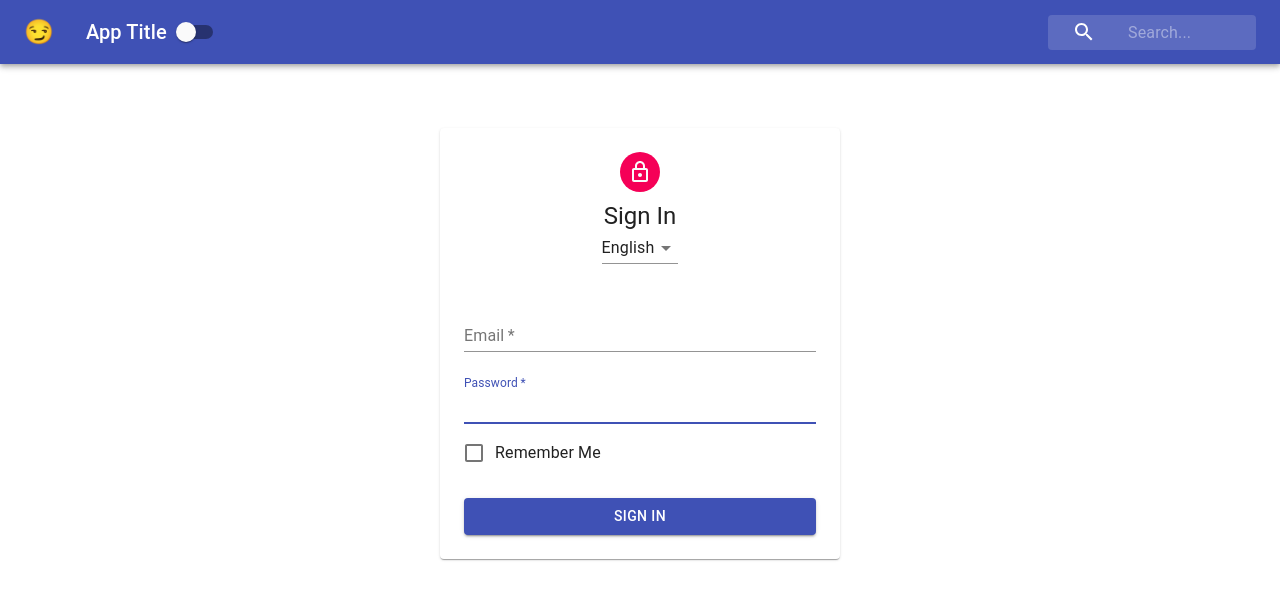
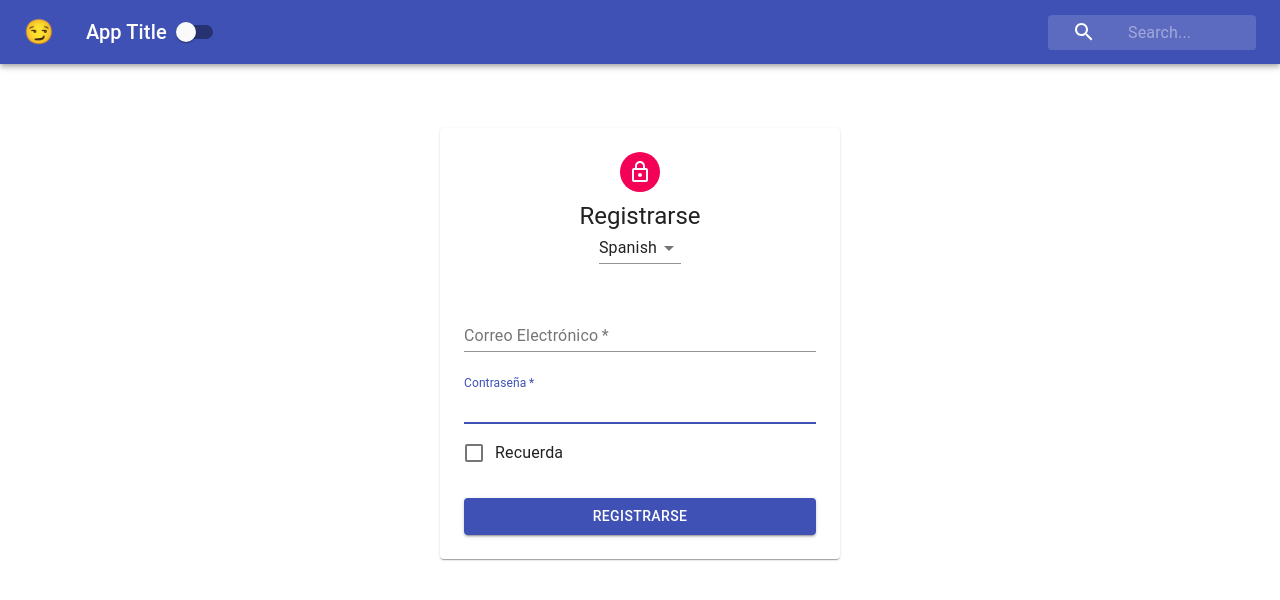
Before and after one commit to appsius/signInForm, a React (Create React App) app: page / in a window 1280 px wide. Shown: the top 600 px of the page. Built offline with nearby package versions, Linux system fonts and the light colour scheme.

Commit message:
Writing the Language Context

```diff
--- a/src/App.js
+++ b/src/App.js
@@ -3,14 +3,17 @@ import Navbar from './Navbar';
 import Form from './Form';
 import PageContent from './PageContent';
 import { ThemeProvider } from './contexts/ThemeContext';
+import { LanguageProvider } from './contexts/LanguageContext';
 
 function App() {
   return (
     <ThemeProvider>
-      <PageContent>
-        <Navbar />
-        <Form />
-      </PageContent>
+      <LanguageProvider>
+        <PageContent>
+          <Navbar />
+          <Form />
+        </PageContent>
+      </LanguageProvider>
     </ThemeProvider>
   );
 }
--- a/src/Form.js
+++ b/src/Form.js
@@ -14,34 +14,58 @@ import MenuItem from '@material-ui/core/MenuItem';
 import Select from '@material-ui/core/Select';
 import withStyles from '@material-ui/core/styles/withStyles';
 import styles from './styles/FormStyles';
+import { LanguageContext } from './contexts/LanguageContext';
+const words = {
+  english: {
+    signIn: 'Sign In',
+    email: 'Email Address',
+    password: 'Password',
+    remember: 'Remember'
+  },
+  french: {
+    signIn: 'Se Connecter',
+    email: 'Adresse électronique',
+    password: 'Mot de Passe',
+    remember: 'Souviens-toi De Moi'
+  },
+  spanish: {
+    signIn: 'Registrarse',
+    email: 'Correo Electrónico',
+    password: 'Contraseña',
+    remember: 'Recuerda'
+  }
+};
 
 class Form extends Component {
+  static contextType = LanguageContext;
   render() {
+    const { language, changeLanguage } = this.context;
     const { classes } = this.props;
+    const { email, signIn, password, remember } = words[language];
     return (
       <main className={classes.main}>
         <Paper className={classes.paper}>
           <Avatar className={classes.avatar}>
             <LockOutlinedIcon />
           </Avatar>
-          <Typography variant='h5'>Sign In</Typography>
-          <Select value='english'>
+          <Typography variant='h5'>{signIn}</Typography>
+          <Select value={language} onChange={changeLanguage}>
             <MenuItem value='english'>English</MenuItem>
             <MenuItem value='french'>French</MenuItem>
             <MenuItem value='spanish'>Spanish</MenuItem>
           </Select>
           <form className={classes.form}>
             <FormControl margin='normal' required fullWidth>
-              <InputLabel htmlFor='email'>Email</InputLabel>
+              <InputLabel htmlFor='email'>{email}</InputLabel>
               <Input id='email' name='email' autoFocus />
             </FormControl>
             <FormControl margin='normal' required fullWidth>
-              <InputLabel htmlFor='password'>Password</InputLabel>
+              <InputLabel htmlFor='password'>{password}</InputLabel>
               <Input id='password' name='password' autoFocus />
             </FormControl>
             <FormControlLabel
               control={<Checkbox color='primary' />}
-              label='Remember Me'
+              label={remember}
             />
             <Button
               variant='contained'
@@ -50,7 +74,7 @@ class Form extends Component {
               color='primary'
               className={classes.submit}
             >
-              Sign In
+              {signIn}
             </Button>
           </form>
         </Paper>
--- /dev/null
+++ b/src/contexts/LanguageContext.js
@@ -0,0 +1,23 @@
+import React, { Component, createContext } from 'react';
+
+export const LanguageContext = createContext();
+
+export class LanguageProvider extends Component {
+  constructor(props) {
+    super(props);
+    this.state = { language: 'spanish' };
+    this.changeLanguage = this.changeLanguage.bind(this);
+  }
+  changeLanguage(e) {
+    this.setState({ language: e.target.value });
+  }
+  render() {
+    return (
+      <LanguageContext.Provider
+        value={{ ...this.state, changeLanguage: this.changeLanguage }}
+      >
+        {this.props.children}
+      </LanguageContext.Provider>
+    );
+  }
+}
```
